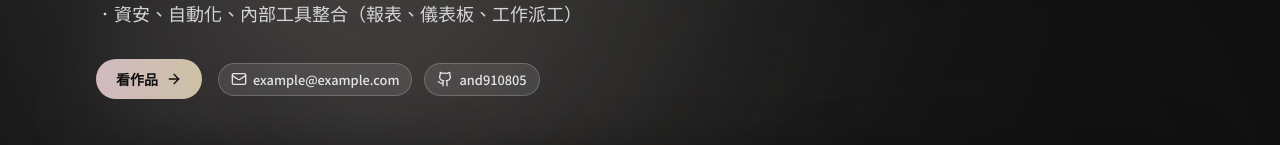
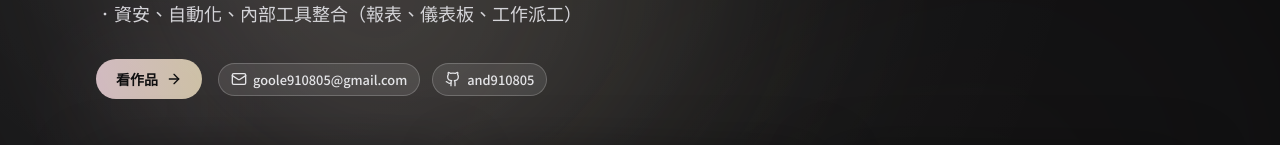
Before and after one commit to and910805/eric-s-dev-site, a React (Vite) app: page / in a window 1280 px wide. Shown: the part 353-498 px from the top of the page. Built offline with nearby package versions, Linux system fonts and the light colour scheme.

Commit message:
Update contact and project links

```diff
--- a/src/data/contact.js
+++ b/src/data/contact.js
@@ -1,8 +1,8 @@
 export const contact = {
   name: 'Eric 莊冠霖',
   title: 'Full-Stack Developer / 自動化 / 資安',
-  email: 'example@example.com',
+  email: 'goole910805@gmail.com',
   githubUsername: 'and910805',
-  lineId: 'your-line-id-here',
+  lineId: '0966632722',
   location: 'Taiwan / Remote',
 }
--- a/src/data/projects.js
+++ b/src/data/projects.js
@@ -20,7 +20,7 @@ export const projects = [
     description:
       '公司內部使用的出貨照片上傳與審核系統，支援相機拍照與內網同步。',
     tech: ['Flask', 'Tkinter', 'REST API'],
-    github: null,
+    github: 'https://github.com/and910805/image-upload',
     demo: null,
   },
   {
@@ -45,7 +45,7 @@ export const projects = [
       '模擬經營遊戲網站，教導學生程式邏輯與狀態管理。',
     tech: ['React', 'Zustand'],
     github: 'https://github.com/and910805/farmgame',
-    demo: null,
+    demo: 'https://and910805.github.io/FarmGame/',
   },
   {
     title: 'AI Quiz Bot',
```
